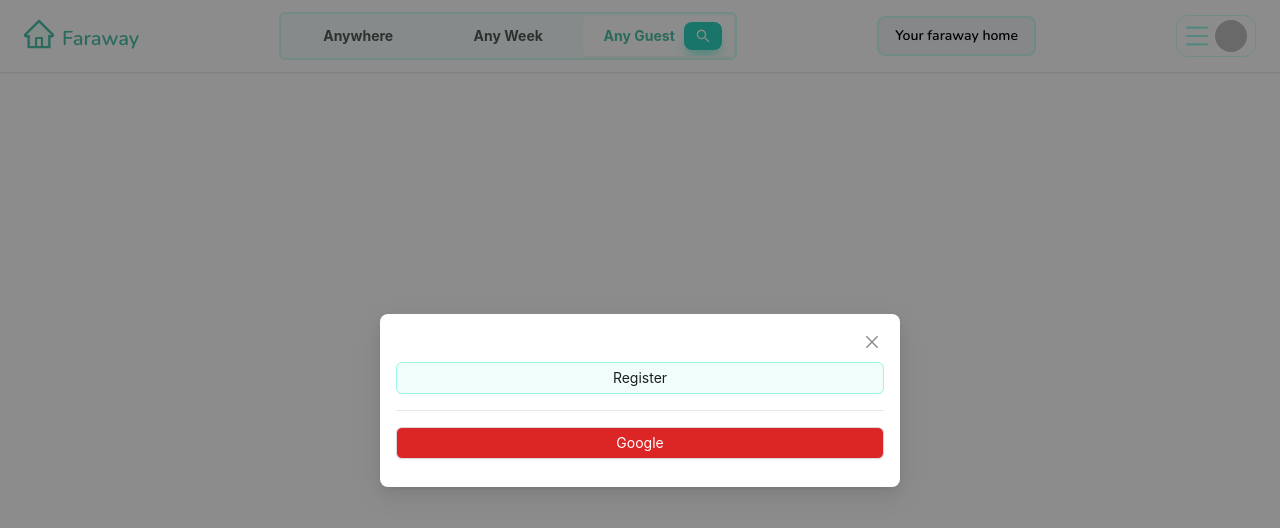
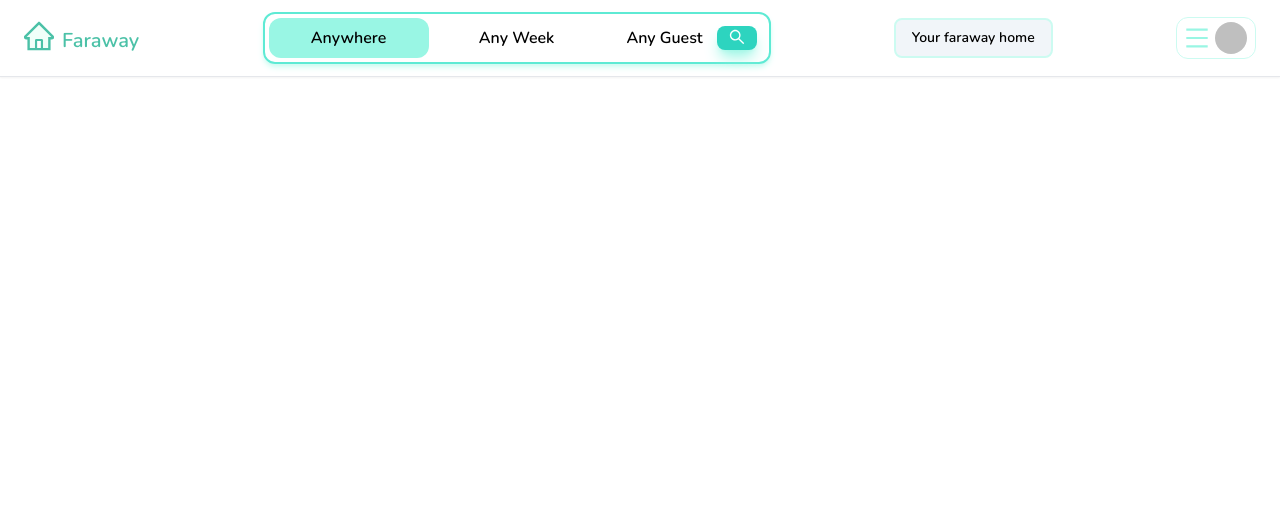
Before and after one commit to sumantKr/bnb-clone, a Next.js app: page / in a window 1280 px wide. Shown: the top 528 px of the page. Built offline with nearby package versions, Linux system fonts and the light colour scheme.

Commit message:
Custom Filter

```diff
--- a/package.json
+++ b/package.json
@@ -11,6 +11,7 @@
   "dependencies": {
     "@ant-design/icons": "^5.3.1",
     "antd": "^5.15.1",
+    "immer": "^10.0.4",
     "next": "14.1.3",
     "react": "^18",
     "react-dom": "^18",
--- a/src/components/booking-filter/BookingFilter.tsx
+++ b/src/components/booking-filter/BookingFilter.tsx
@@ -1,14 +1,11 @@
+"use client"
 import { SearchOutlined } from '@ant-design/icons'
-import { Segmented } from 'antd'
-import React, { ReactNode } from 'react'
+import React, { useState } from 'react'
+import { SegmentedFilter } from '..'
+import { IFilterOption } from '../segmented-filter/SegmentedFilter'
 
-interface IFilterOption {
-    label: string,
-    value: string,
-    Icon?: any
-}
 
-const filterOptions: Array<IFilterOption> = [
+const bookingOptions: Array<IFilterOption> = [
     {
         label: "Anywhere",
         value: "Anywhere",
@@ -24,34 +21,12 @@ const filterOptions: Array<IFilterOption> = [
     },
 
 ]
-function filterOption({ label, value, Icon = null }: IFilterOption) {
-    return {
-        label:
-            <div className='w-[8rem] flex items-center justify-between h-[2.5rem]'>
-                <span className='w-full font-bold'>
-                    {label}
-                </span>
-                {
-                    Icon && <span className="span bg-teal-400 px-[0.75rem] shadow-lg shadow-teal-200 text-white  rounded-lg" >
-                        <Icon />
-                    </span>
-                }
-            </div>
-        ,
-        value
-    }
-}
+
 function BookingFilter() {
-
-    const bookingFilterOptions = filterOptions.map((props) => filterOption(props))
+    const [selectedOption, setSelectedOption] = useState<number>(0)
 
     return (
-        <Segmented
-            className='bg-teal-50 border-teal-100  border-2'
-            defaultValue="Any Guest"
-            // onChange={(value) => setAlignValue(value as Align)}
-            options={bookingFilterOptions}
-        />
+        <SegmentedFilter filterOptions={bookingOptions} selectedOption={selectedOption} setSelectedOption={setSelectedOption} />
     )
 }
 
--- /dev/null
+++ b/src/components/custom-avatar/CustomAvatar.tsx
@@ -0,0 +1,9 @@
+import React from 'react'
+
+function CustomAvatar() {
+  return (
+    <div>CustomAvatar</div>
+  )
+}
+
+export default CustomAvatar
--- a/src/components/modal/register-modal/RegisterModal.tsx
+++ b/src/components/modal/register-modal/RegisterModal.tsx
@@ -1,7 +1,6 @@
 import React from 'react'
-import CustomModal from '../CustomModal'
 import { ModalProps } from 'antd'
-import CustomButton from '@/components/custom-button/CustomButton'
+import { CustomButton, CustomModal } from '@/components'
 
 function RegisterModal(registerModalProps: ModalProps) {
 
--- a/src/components/navbar/NavBar.tsx
+++ b/src/components/navbar/NavBar.tsx
@@ -1,4 +1,4 @@
-import { BookingFilter, Logo, UserAvatar, UserMenu } from '..'
+import {  Logo, UserAvatar, UserMenu, BookingFilter } from '..'
 
 function NavBar() {
     return (
--- /dev/null
+++ b/src/components/segmented-filter/SegmentedFilter.tsx
@@ -0,0 +1,69 @@
+"use client"
+import classNames from 'classnames'
+import { Dispatch, MouseEventHandler, SetStateAction } from 'react'
+
+export interface IFilterOption {
+    label: string,
+    value: string,
+    Icon?: any,
+}
+export interface IFilterTab {
+    id: number,
+    label: string,
+    value: string,
+    Icon?: any,
+    selectedOption?: number,
+    setSelectedOption: Dispatch<SetStateAction<number>>
+}
+
+function FilterOption({ label, value, Icon = null, id, selectedOption, setSelectedOption }: IFilterTab) {
+
+    const handleFilterChange: MouseEventHandler<HTMLDivElement> = (e) => {
+        const activeFilter = document.getElementById("FilterActive")
+        console.debug(`🚀 ~ FilterOption ~ activeFilter:`, activeFilter);
+        if (activeFilter) {
+            activeFilter.style.left = `${(e.target as HTMLDivElement).offsetLeft}px`
+            activeFilter.style.width = `${(e.target as HTMLDivElement).offsetWidth}px`
+            // console.debug(`🚀 ~ FilterOption ~ activeFilter left:`, activeFilter.offsetLeft);
+            // console.debug(`🚀 ~ FilterOption ~ e left:`, (e.target as HTMLDivElement).offsetLeft);
+        }
+        setSelectedOption(id)
+
+    }
+    return (
+
+        <div className={classNames('w-[10rem] flex   items-center justify-between  h-[2.5rem] rounded-xl p-2 cursor-pointer ')}
+            onClick={handleFilterChange}
+        >
+            <span className='pointer-events-none w-full font-semibold text-center'>
+                {label}
+            </span>
+            {
+                Icon && <span className=" pointer-events-none bg-teal-400 h-[1.5rem]  px-[0.75rem] shadow-lg shadow-teal-200 text-white  rounded-lg" >
+                    <Icon />
+                </span>
+            }
+        </div >
+
+    )
+}
+
+export interface ISegmentedFilterProps {
+    filterOptions: Array<IFilterOption>,
+    selectedOption: number,
+    setSelectedOption: Dispatch<SetStateAction<number>>
+}
+
+function SegmentedFilter({ filterOptions, selectedOption, setSelectedOption }: ISegmentedFilterProps) {
+
+    const bookingFilterOptions = filterOptions.map((props: IFilterOption, key) => <FilterOption key={key} id={key} {...props} setSelectedOption={setSelectedOption} selectedOption={selectedOption} />)
+
+    return (
+        <div className='p-1 shadow-md relative border-teal-300 border-2 rounded-xl shadow-teal-100 flex gap-x-2'>
+            <span id="FilterActive" className="absolute w-[10rem] bg-teal-200 rounded-xl h-[2.5rem] -z-10 transition-all duration-300"></span>
+            {bookingFilterOptions}
+        </div>
+    )
+}
+
+export default SegmentedFilter
--- a/src/components/user-avatar/UserAvatar.tsx
+++ b/src/components/user-avatar/UserAvatar.tsx
@@ -1,11 +1,9 @@
 "use client"
 import { useToggle } from '@/hooks'
 import { MenuOutlined } from '@ant-design/icons'
-import { Avatar, Card } from 'antd'
+import { Avatar } from 'antd'
 import classNames from 'classnames'
-import { CustomCard, CustomModal, RegisterModal } from '..'
-import useModal from 'antd/es/modal/useModal'
-import { useState } from 'react'
+import { CustomCard, RegisterModal } from '..'
 
 
 
@@ -13,7 +11,7 @@ function UserAvatar() {
 
   const [collapsed, toggleMenu] = useToggle(true)
 
-  const [isOpen, setIsOpen] = useToggle(true)
+  const [isOpen, setIsOpen] = useToggle(false)
   return (
     <div className='relative rounded-xl py-1 px-2  border-[1px] cursor-pointer hover:bg-teal-50 transition-colors duration-100 border-teal-100 flex items-center justify-between w-[5rem]'>
       <MenuOutlined className='text-teal-200 text-2xl p-0' onClick={toggleMenu} />
```
Also changed, not shown: src/components/index.tsx (+7 -3 lines), 1 other file (tests, documents, lock files or other folders).
